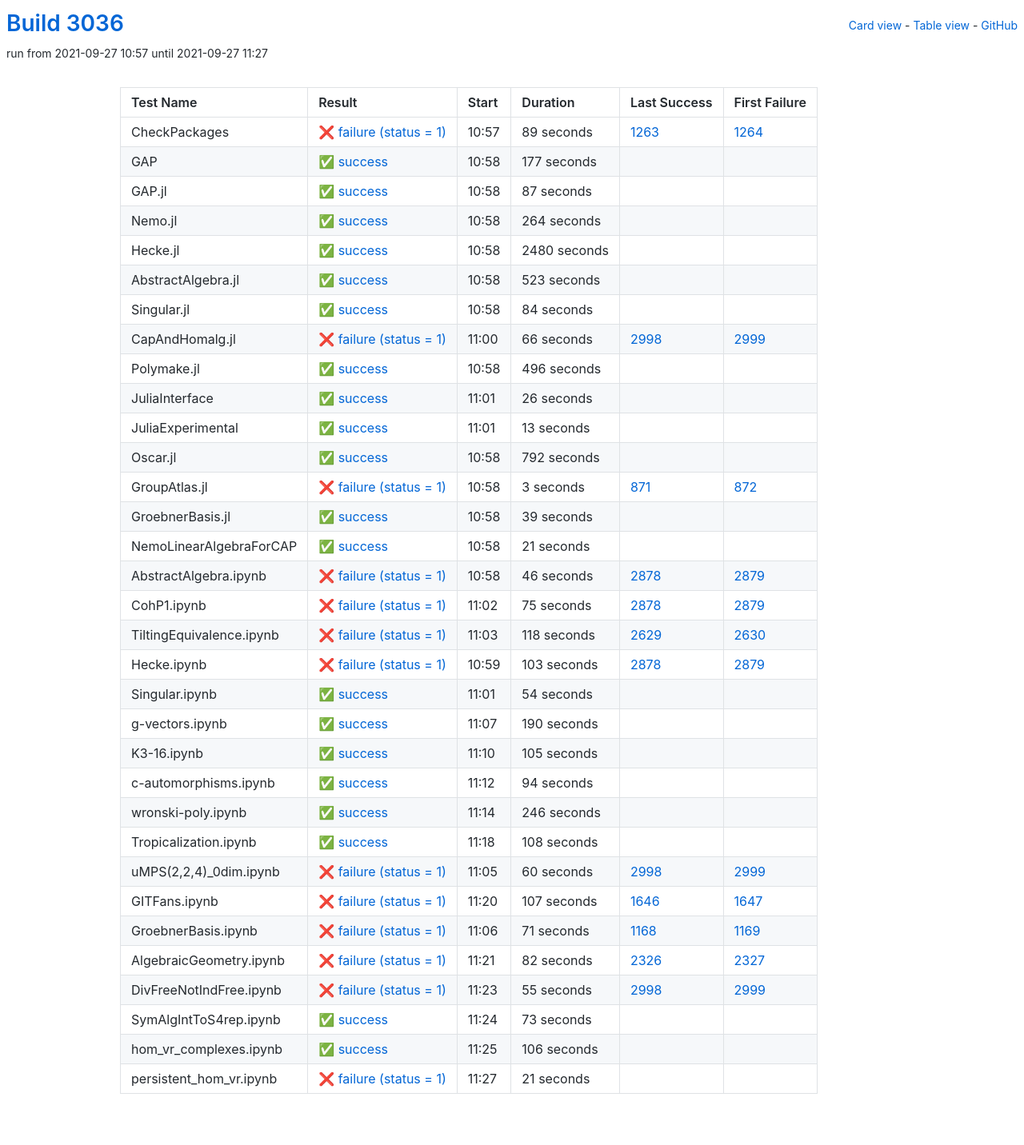
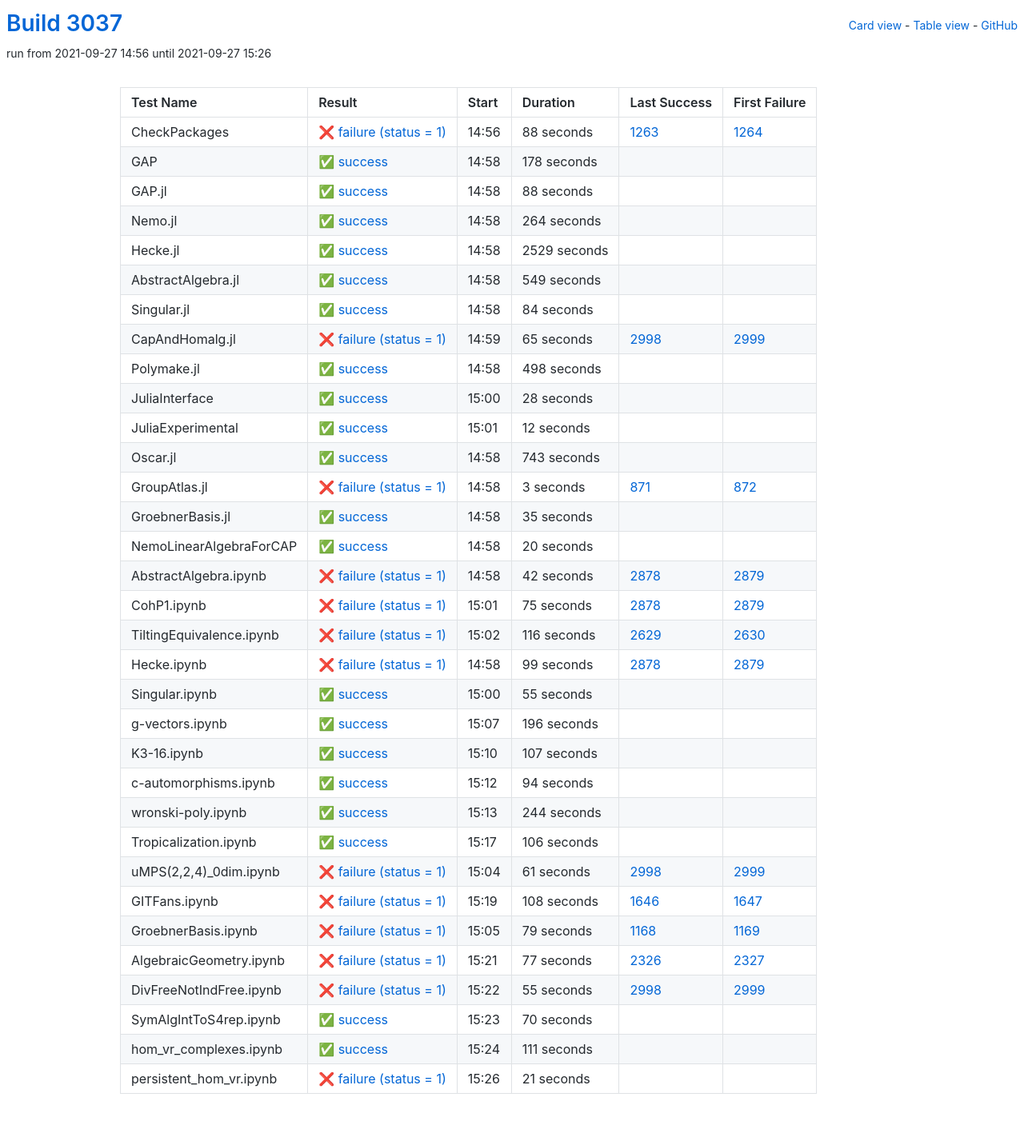
Before and after one commit to oscar-system/oscar-ci-status-stable, a Jekyll site: the page built from table.html, in a window 1280 px wide. Shown: the whole page at 80% size. Built offline with Jekyll 4.4.1, drawn with Linux system fonts in a browser that asks for light colours.

Commit message:
Build #3037

```diff
--- a/_data/ci.yml
+++ b/_data/ci.yml
@@ -1,6 +1,6 @@
 ---
-build: 3036
-build_url: https://oscarci.mathematik.uni-kl.de/job/oscar-stable/3036/
+build: 3037
+build_url: https://oscarci.mathematik.uni-kl.de/job/oscar-stable/3037/
 job: oscar-stable
 organization: oscar-system
 repo: oscar-ci-status-stable
@@ -8,44 +8,44 @@ repourl: https://github.com/oscar-system/oscar-ci-status-stable
 tests:
 - name: CheckPackages
   id: checkpackages
-  log: https://oscarci.mathematik.uni-kl.de/job/oscar-stable/3036/artifact/logs/build-3036/CheckPackages.log
-  start: 2021-09-27 10:57
+  log: https://oscarci.mathematik.uni-kl.de/job/oscar-stable/3037/artifact/logs/build-3037/CheckPackages.log
+  start: 2021-09-27 14:56
   success: false
   exitcode: 1
   status: failure
-  duration: 89
+  duration: 88
   last_success: 1263
   last_success_url: https://oscarci.mathematik.uni-kl.de/job/oscar-stable/1263/
   first_failure: 1264
   first_failure_url: https://oscarci.mathematik.uni-kl.de/job/oscar-stable/1264/
 - name: GAP
   id: gap
-  log: https://oscarci.mathematik.uni-kl.de/job/oscar-stable/3036/artifact/logs/build-3036/GAP.log
-  start: 2021-09-27 10:58
+  log: https://oscarci.mathematik.uni-kl.de/job/oscar-stable/3037/artifact/logs/build-3037/GAP.log
+  start: 2021-09-27 14:58
   success: true
   exitcode: 0
   status: success
-  duration: 177
+  duration: 178
   last_success: false
   last_success_url:
   first_failure: false
   first_failure_url:
 - name: GAP.jl
   id: gap-jl
-  log: https://oscarci.mathematik.uni-kl.de/job/oscar-stable/3036/artifact/logs/build-3036/GAP.jl.log
-  start: 2021-09-27 10:58
+  log: https://oscarci.mathematik.uni-kl.de/job/oscar-stable/3037/artifact/logs/build-3037/GAP.jl.log
+  start: 2021-09-27 14:58
   success: true
   exitcode: 0
   status: success
-  duration: 87
+  duration: 88
   last_success: false
   last_success_url:
   first_failure: false
   first_failure_url:
 - name: Nemo.jl
   id: nemo-jl
-  log: https://oscarci.mathematik.uni-kl.de/job/oscar-stable/3036/artifact/logs/build-3036/Nemo.jl.log
-  start: 2021-09-27 10:58
+  log: https://oscarci.mathematik.uni-kl.de/job/oscar-stable/3037/artifact/logs/build-3037/Nemo.jl.log
+  start: 2021-09-27 14:58
   success: true
   exitcode: 0
   status: success
@@ -56,32 +56,32 @@ tests:
   first_failure_url:
 - name: Hecke.jl
   id: hecke-jl
-  log: https://oscarci.mathematik.uni-kl.de/job/oscar-stable/3036/artifact/logs/build-3036/Hecke.jl.log
-  start: 2021-09-27 10:58
+  log: https://oscarci.mathematik.uni-kl.de/job/oscar-stable/3037/artifact/logs/build-3037/Hecke.jl.log
+  start: 2021-09-27 14:58
   success: true
   exitcode: 0
   status: success
-  duration: 2480
+  duration: 2529
   last_success: false
   last_success_url:
   first_failure: false
   first_failure_url:
 - name: AbstractAlgebra.jl
   id: abstractalgebra-jl
-  log: https://oscarci.mathematik.uni-kl.de/job/oscar-stable/3036/artifact/logs/build-3036/AbstractAlgebra.jl.log
-  start: 2021-09-27 10:58
+  log: https://oscarci.mathematik.uni-kl.de/job/oscar-stable/3037/artifact/logs/build-3037/AbstractAlgebra.jl.log
+  start: 2021-09-27 14:58
   success: true
   exitcode: 0
   status: success
-  duration: 523
+  duration: 549
   last_success: false
   last_success_url:
   first_failure: false
   first_failure_url:
 - name: Singular.jl
   id: singular-jl
-  log: https://oscarci.mathematik.uni-kl.de/job/oscar-stable/3036/artifact/logs/build-3036/Singular.jl.log
-  start: 2021-09-27 10:58
+  log: https://oscarci.mathematik.uni-kl.de/job/oscar-stable/3037/artifact/logs/build-3037/Singular.jl.log
+  start: 2021-09-27 14:58
   success: true
   exitcode: 0
   status: success
@@ -92,68 +92,68 @@ tests:
   first_failure_url:
 - name: CapAndHomalg.jl
   id: capandhomalg-jl
-  log: https://oscarci.mathematik.uni-kl.de/job/oscar-stable/3036/artifact/logs/build-3036/CapAndHomalg.jl.log
-  start: 2021-09-27 11:00
+  log: https://oscarci.mathematik.uni-kl.de/job/oscar-stable/3037/artifact/logs/build-3037/CapAndHomalg.jl.log
+  start: 2021-09-27 14:59
   success: false
   exitcode: 1
   status: failure
-  duration: 66
+  duration: 65
   last_success: 2998
   last_success_url: https://oscarci.mathematik.uni-kl.de/job/oscar-stable/2998/
   first_failure: 2999
   first_failure_url: https://oscarci.mathematik.uni-kl.de/job/oscar-stable/2999/
 - name: Polymake.jl
   id: polymake-jl
-  log: https://oscarci.mathematik.uni-kl.de/job/oscar-stable/3036/artifact/logs/build-3036/Polymake.jl.log
-  start: 2021-09-27 10:58
+  log: https://oscarci.mathematik.uni-kl.de/job/oscar-stable/3037/artifact/logs/build-3037/Polymake.jl.log
+  start: 2021-09-27 14:58
   success: true
   exitcode: 0
   status: success
-  duration: 496
+  duration: 498
   last_success: false
   last_success_url:
   first_failure: false
   first_failure_url:
 - name: JuliaInterface
   id: juliainterface
-  log: https://oscarci.mathematik.uni-kl.de/job/oscar-stable/3036/artifact/logs/build-3036/JuliaInterface.log
-  start: 2021-09-27 11:01
+  log: https://oscarci.mathematik.uni-kl.de/job/oscar-stable/3037/artifact/logs/build-3037/JuliaInterface.log
+  start: 2021-09-27 15:00
   success: true
   exitcode: 0
   status: success
-  duration: 26
+  duration: 28
   last_success: false
   last_success_url:
   first_failure: false
   first_failure_url:
 - name: JuliaExperimental
   id: juliaexperimental
-  log: https://oscarci.mathematik.uni-kl.de/job/oscar-stable/3036/artifact/logs/build-3036/JuliaExperimental.log
-  start: 2021-09-27 11:01
+  log: https://oscarci.mathematik.uni-kl.de/job/oscar-stable/3037/artifact/logs/build-3037/JuliaExperimental.log
+  start: 2021-09-27 15:01
   success: true
   exitcode: 0
   status: success
-  duration: 13
+  duration: 12
   last_success: false
   last_success_url:
   first_failure: false
   first_failure_url:
 - name: Oscar.jl
   id: oscar-jl
-  log: https://oscarci.mathematik.uni-kl.de/job/oscar-stable/3036/artifact/logs/build-3036/Oscar.jl.log
-  start: 2021-09-27 10:58
+  log: https://oscarci.mathematik.uni-kl.de/job/oscar-stable/3037/artifact/logs/build-3037/Oscar.jl.log
+  start: 2021-09-27 14:58
   success: true
   exitcode: 0
   status: success
-  duration: 792
+  duration: 743
   last_success: false
   last_success_url:
   first_failure: false
   first_failure_url:
 - name: GroupAtlas.jl
   id: groupatlas-jl
-  log: https://oscarci.mathematik.uni-kl.de/job/oscar-stable/3036/artifact/logs/build-3036/GroupAtlas.jl.log
-  start: 2021-09-27 10:58
+  log: https://oscarci.mathematik.uni-kl.de/job/oscar-stable/3037/artifact/logs/build-3037/GroupAtlas.jl.log
+  start: 2021-09-27 14:58
   success: false
   exitcode: 1
   status: failure
@@ -164,44 +164,44 @@ tests:
   first_failure_url: https://oscarci.mathematik.uni-kl.de/job/oscar-stable/872/
 - name: GroebnerBasis.jl
   id: groebnerbasis-jl
-  log: https://oscarci.mathematik.uni-kl.de/job/oscar-stable/3036/artifact/logs/build-3036/GroebnerBasis.jl.log
-  start: 2021-09-27 10:58
+  log: https://oscarci.mathematik.uni-kl.de/job/oscar-stable/3037/artifact/logs/build-3037/GroebnerBasis.jl.log
+  start: 2021-09-27 14:58
   success: true
   exitcode: 0
   status: success
-  duration: 39
+  duration: 35
   last_success: false
   last_success_url:
   first_failure: false
   first_failure_url:
 - name: NemoLinearAlgebraForCAP
   id: nemolinearalgebraforcap
-  log: https://oscarci.mathematik.uni-kl.de/job/oscar-stable/3036/artifact/logs/build-3036/NemoLinearAlgebraForCAP.log
-  start: 2021-09-27 10:58
+  log: https://oscarci.mathematik.uni-kl.de/job/oscar-stable/3037/artifact/logs/build-3037/NemoLinearAlgebraForCAP.log
+  start: 2021-09-27 14:58
   success: true
   exitcode: 0
   status: success
-  duration: 21
+  duration: 20
   last_success: false
   last_success_url:
   first_failure: false
   first_failure_url:
 - name: AbstractAlgebra.ipynb
   id: abstractalgebra-ipynb
-  log: https://oscarci.mathematik.uni-kl.de/job/oscar-stable/3036/artifact/logs/build-3036/AbstractAlgebra.ipynb.log
-  start: 2021-09-27 10:58
+  log: https://oscarci.mathematik.uni-kl.de/job/oscar-stable/3037/artifact/logs/build-3037/AbstractAlgebra.ipynb.log
+  start: 2021-09-27 14:58
   success: false
   exitcode: 1
   status: failure
-  duration: 46
+  duration: 42
   last_success: 2878
   last_success_url: https://oscarci.mathematik.uni-kl.de/job/oscar-stable/2878/
   first_failure: 2879
   first_failure_url: https://oscarci.mathematik.uni-kl.de/job/oscar-stable/2879/
 - name: CohP1.ipynb
   id: cohp1-ipynb
-  log: https://oscarci.mathematik.uni-kl.de/job/oscar-stable/3036/artifact/logs/build-3036/CohP1.ipynb.log
-  start: 2021-09-27 11:02
+  log: https://oscarci.mathematik.uni-kl.de/job/oscar-stable/3037/artifact/logs/build-3037/CohP1.ipynb.log
+  start: 2021-09-27 15:01
   success: false
   exitcode: 1
   status: failure
@@ -212,68 +212,68 @@ tests:
   first_failure_url: https://oscarci.mathematik.uni-kl.de/job/oscar-stable/2879/
 - name: TiltingEquivalence.ipynb
   id: tiltingequivalence-ipynb
-  log: https://oscarci.mathematik.uni-kl.de/job/oscar-stable/3036/artifact/logs/build-3036/TiltingEquivalence.ipynb.log
-  start: 2021-09-27 11:03
+  log: https://oscarci.mathematik.uni-kl.de/job/oscar-stable/3037/artifact/logs/build-3037/TiltingEquivalence.ipynb.log
+  start: 2021-09-27 15:02
   success: false
   exitcode: 1
   status: failure
-  duration: 118
+  duration: 116
   last_success: 2629
   last_success_url: https://oscarci.mathematik.uni-kl.de/job/oscar-stable/2629/
   first_failure: 2630
   first_failure_url: https://oscarci.mathematik.uni-kl.de/job/oscar-stable/2630/
 - name: Hecke.ipynb
   id: hecke-ipynb
-  log: https://oscarci.mathematik.uni-kl.de/job/oscar-stable/3036/artifact/logs/build-3036/Hecke.ipynb.log
-  start: 2021-09-27 10:59
+  log: https://oscarci.mathematik.uni-kl.de/job/oscar-stable/3037/artifact/logs/build-3037/Hecke.ipynb.log
+  start: 2021-09-27 14:58
   success: false
   exitcode: 1
   status: failure
-  duration: 103
+  duration: 99
   last_success: 2878
   last_success_url: https://oscarci.mathematik.uni-kl.de/job/oscar-stable/2878/
   first_failure: 2879
   first_failure_url: https://oscarci.mathematik.uni-kl.de/job/oscar-stable/2879/
 - name: Singular.ipynb
   id: singular-ipynb
-  log: https://oscarci.mathematik.uni-kl.de/job/oscar-stable/3036/artifact/logs/build-3036/Singular.ipynb.log
-  start: 2021-09-27 11:01
+  log: https://oscarci.mathematik.uni-kl.de/job/oscar-stable/3037/artifact/logs/build-3037/Singular.ipynb.log
+  start: 2021-09-27 15:00
   success: true
   exitcode: 0
   status: success
-  duration: 54
+  duration: 55
   last_success: false
   last_success_url:
   first_failure: false
   first_failure_url:
 - name: g-vectors.ipynb
   id: g-vectors-ipynb
-  log: https://oscarci.mathematik.uni-kl.de/job/oscar-stable/3036/artifact/logs/build-3036/g-vectors.ipynb.log
-  start: 2021-09-27 11:07
+  log: https://oscarci.mathematik.uni-kl.de/job/oscar-stable/3037/artifact/logs/build-3037/g-vectors.ipynb.log
+  start: 2021-09-27 15:07
   success: true
   exitcode: 0
   status: success
-  duration: 190
+  duration: 196
   last_success: false
   last_success_url:
   first_failure: false
   first_failure_url:
 - name: K3-16.ipynb
   id: k3-16-ipynb
-  log: https://oscarci.mathematik.uni-kl.de/job/oscar-stable/3036/artifact/logs/build-3036/K3-16.ipynb.log
-  start: 2021-09-27 11:10
+  log: https://oscarci.mathematik.uni-kl.de/job/oscar-stable/3037/artifact/logs/build-3037/K3-16.ipynb.log
+  start: 2021-09-27 15:10
   success: true
   exitcode: 0
   status: success
-  duration: 105
+  duration: 107
   last_success: false
   last_success_url:
   first_failure: false
   first_failure_url:
 - name: c-automorphisms.ipynb
   id: c-automorphisms-ipynb
-  log: https://oscarci.mathematik.uni-kl.de/job/oscar-stable/3036/artifact/logs/build-3036/c-automorphisms.ipynb.log
-  start: 2021-09-27 11:12
+  log: https://oscarci.mathematik.uni-kl.de/job/oscar-stable/3037/artifact/logs/build-3037/c-automorphisms.ipynb.log
+  start: 2021-09-27 15:12
   success: true
   exitcode: 0
   status: success
@@ -284,80 +284,80 @@ tests:
   first_failure_url:
 - name: wronski-poly.ipynb
   id: wronski-poly-ipynb
-  log: https://oscarci.mathematik.uni-kl.de/job/oscar-stable/3036/artifact/logs/build-3036/wronski-poly.ipynb.log
-  start: 2021-09-27 11:14
+  log: https://oscarci.mathematik.uni-kl.de/job/oscar-stable/3037/artifact/logs/build-3037/wronski-poly.ipynb.log
+  start: 2021-09-27 15:13
   success: true
   exitcode: 0
   status: success
-  duration: 246
+  duration: 244
   last_success: false
   last_success_url:
   first_failure: false
   first_failure_url:
 - name: Tropicalization.ipynb
   id: tropicalization-ipynb
-  log: https://oscarci.mathematik.uni-kl.de/job/oscar-stable/3036/artifact/logs/build-3036/Tropicalization.ipynb.log
-  start: 2021-09-27 11:18
+  log: https://oscarci.mathematik.uni-kl.de/job/oscar-stable/3037/artifact/logs/build-3037/Tropicalization.ipynb.log
+  start: 2021-09-27 15:17
   success: true
   exitcode: 0
   status: success
-  duration: 108
+  duration: 106
   last_success: false
   last_success_url:
   first_failure: false
   first_failure_url:
 - name: uMPS(2,2,4)_0dim.ipynb
   id: umps-2-2-4-0dim-ipynb
-  log: https://oscarci.mathematik.uni-kl.de/job/oscar-stable/3036/artifact/logs/build-3036/uMPS-2-2-4-_0dim.ipynb.log
-  start: 2021-09-27 11:05
+  log: https://oscarci.mathematik.uni-kl.de/job/oscar-stable/3037/artifact/logs/build-3037/uMPS-2-2-4-_0dim.ipynb.log
+  start: 2021-09-27 15:04
   success: false
   exitcode: 1
   status: failure
-  duration: 60
+  duration: 61
   last_success: 2998
   last_success_url: https://oscarci.mathematik.uni-kl.de/job/oscar-stable/2998/
   first_failure: 2999
   first_failure_url: https://oscarci.mathematik.uni-kl.de/job/oscar-stable/2999/
 - name: GITFans.ipynb
   id: gitfans-ipynb
-  log: https://oscarci.mathematik.uni-kl.de/job/oscar-stable/3036/artifact/logs/build-3036/GITFans.ipynb.log
-  start: 2021-09-27 11:20
+  log: https://oscarci.mathematik.uni-kl.de/job/oscar-stable/3037/artifact/logs/build-3037/GITFans.ipynb.log
+  start: 2021-09-27 15:19
   success: false
   exitcode: 1
   status: failure
-  duration: 107
+  duration: 108
   last_success: 1646
   last_success_url: https://oscarci.mathematik.uni-kl.de/job/oscar-stable/1646/
   first_failure: 1647
   first_failure_url: https://oscarci.mathematik.uni-kl.de/job/oscar-stable/1647/
 - name: GroebnerBasis.ipynb
   id: groebnerbasis-ipynb
-  log: https://oscarci.mathematik.uni-kl.de/job/oscar-stable/3036/artifact/logs/build-3036/GroebnerBasis.ipynb.log
-  start: 2021-09-27 11:06
+  log: https://oscarci.mathematik.uni-kl.de/job/oscar-stable/3037/artifact/logs/build-3037/GroebnerBasis.ipynb.log
+  start: 2021-09-27 15:05
   success: false
   exitcode: 1
   status: failure
-  duration: 71
+  duration: 79
   last_success: 1168
   last_success_url: https://oscarci.mathematik.uni-kl.de/job/oscar-stable/1168/
   first_failure: 1169
   first_failure_url: https://oscarci.mathematik.uni-kl.de/job/oscar-stable/1169/
 - name: AlgebraicGeometry.ipynb
   id: algebraicgeometry-ipynb
-  log: https://oscarci.mathematik.uni-kl.de/job/oscar-stable/3036/artifact/logs/build-3036/AlgebraicGeometry.ipynb.log
-  start: 2021-09-27 11:21
+  log: https://oscarci.mathematik.uni-kl.de/job/oscar-stable/3037/artifact/logs/build-3037/AlgebraicGeometry.ipynb.log
+  start: 2021-09-27 15:21
   success: false
   exitcode: 1
   status: failure
-  duration: 82
+  duration: 77
   last_success: 2326
   last_success_url: https://oscarci.mathematik.uni-kl.de/job/oscar-stable/2326/
   first_failure: 2327
   first_failure_url: https://oscarci.mathematik.uni-kl.de/job/oscar-stable/2327/
 - name: DivFreeNotIndFree.ipynb
   id: divfreenotindfree-ipynb
-  log: https://oscarci.mathematik.uni-kl.de/job/oscar-stable/3036/artifact/logs/build-3036/DivFreeNotIndFree.ipynb.log
-  start: 2021-09-27 11:23
+  log: https://oscarci.mathematik.uni-kl.de/job/oscar-stable/3037/artifact/logs/build-3037/DivFreeNotIndFree.ipynb.log
+  start: 2021-09-27 15:22
   success: false
   exitcode: 1
   status: failure
@@ -368,32 +368,32 @@ tests:
   first_failure_url: https://oscarci.mathematik.uni-kl.de/job/oscar-stable/2999/
 - name: SymAlgIntToS4rep.ipynb
   id: symalginttos4rep-ipynb
-  log: https://oscarci.mathematik.uni-kl.de/job/oscar-stable/3036/artifact/logs/build-3036/SymAlgIntToS4rep.ipynb.log
-  start: 2021-09-27 11:24
+  log: https://oscarci.mathematik.uni-kl.de/job/oscar-stable/3037/artifact/logs/build-3037/SymAlgIntToS4rep.ipynb.log
+  start: 2021-09-27 15:23
   success: true
   exitcode: 0
   status: success
-  duration: 73
+  duration: 70
   last_success: false
   last_success_url:
   first_failure: false
   first_failure_url:
 - name: hom_vr_complexes.ipynb
   id: hom-vr-complexes-ipynb
-  log: https://oscarci.mathematik.uni-kl.de/job/oscar-stable/3036/artifact/logs/build-3036/hom_vr_complexes.ipynb.log
-  start: 2021-09-27 11:25
+  log: https://oscarci.mathematik.uni-kl.de/job/oscar-stable/3037/artifact/logs/build-3037/hom_vr_complexes.ipynb.log
+  start: 2021-09-27 15:24
   success: true
   exitcode: 0
   status: success
-  duration: 106
+  duration: 111
   last_success: false
   last_success_url:
   first_failure: false
   first_failure_url:
 - name: persistent_hom_vr.ipynb
   id: persistent-hom-vr-ipynb
-  log: https://oscarci.mathematik.uni-kl.de/job/oscar-stable/3036/artifact/logs/build-3036/persistent_hom_vr.ipynb.log
-  start: 2021-09-27 11:27
+  log: https://oscarci.mathematik.uni-kl.de/job/oscar-stable/3037/artifact/logs/build-3037/persistent_hom_vr.ipynb.log
+  start: 2021-09-27 15:26
   success: false
   exitcode: 1
   status: failure
```
Also changed, not shown: README.md.
